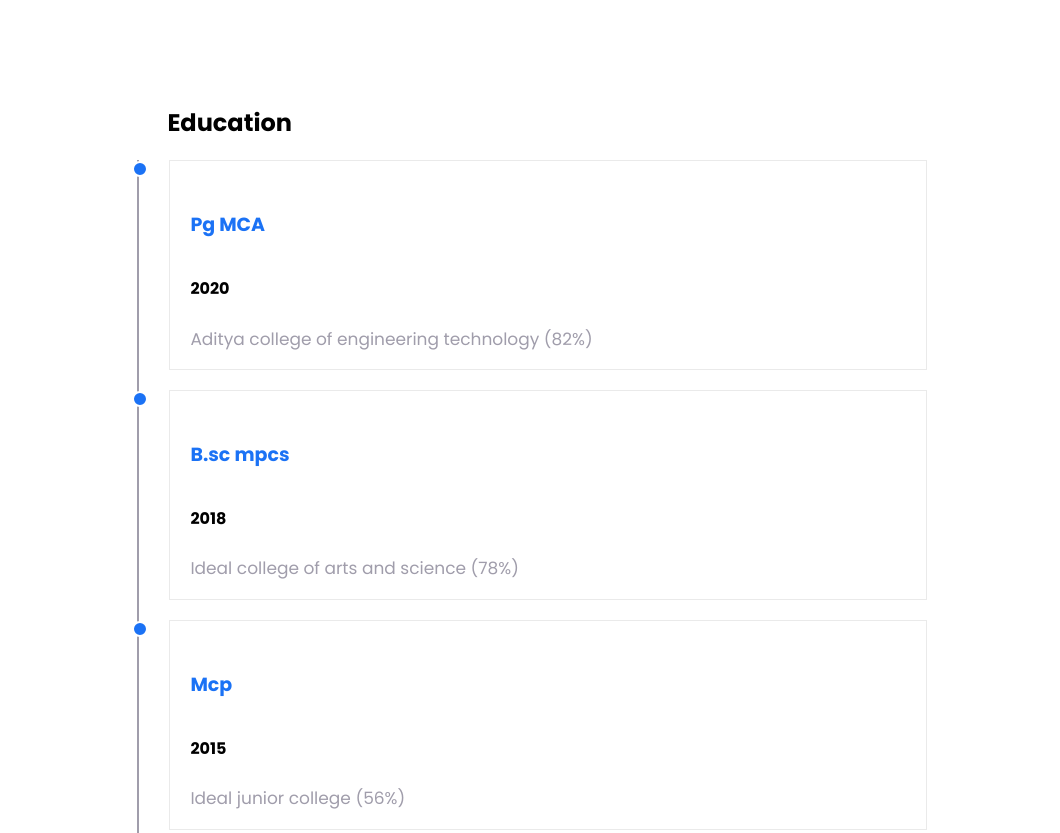
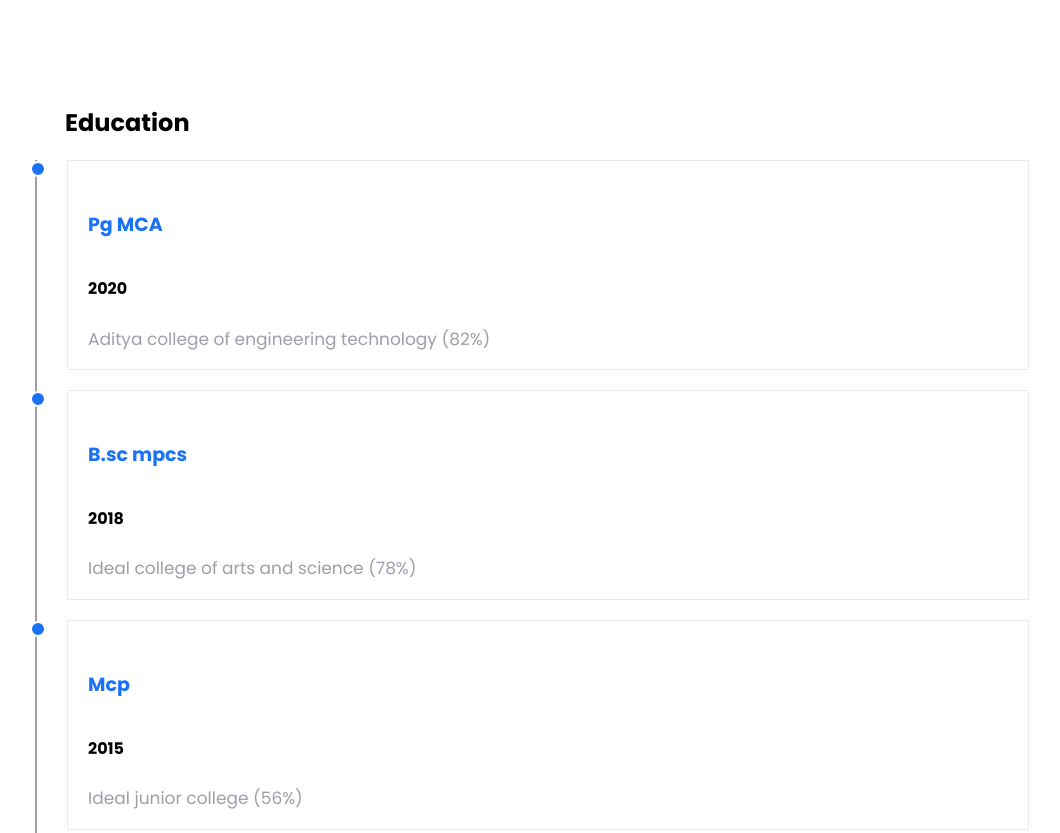
Before and after one commit to pritamart/fast_clients, a plain HTML site: page index.html in a window 1280 px wide. Shown: the part 1398-2231 px from the top of the page, without its empty margins (93-1153 px from the left). Drawn offline with nearby package versions, Linux system fonts and the light colour scheme; a script that the page names is missing; files whose address does not match are found by name.

Commit message:
styles.css

```diff
--- a/styles.css
+++ b/styles.css
@@ -295,7 +295,8 @@ img {
   padding: 0px 0px 20px 30px;
 }
 .col{
-  padding: 60px 18%;
+  padding: 60px 10%;
+
 }
 
 .col .contents {
```
